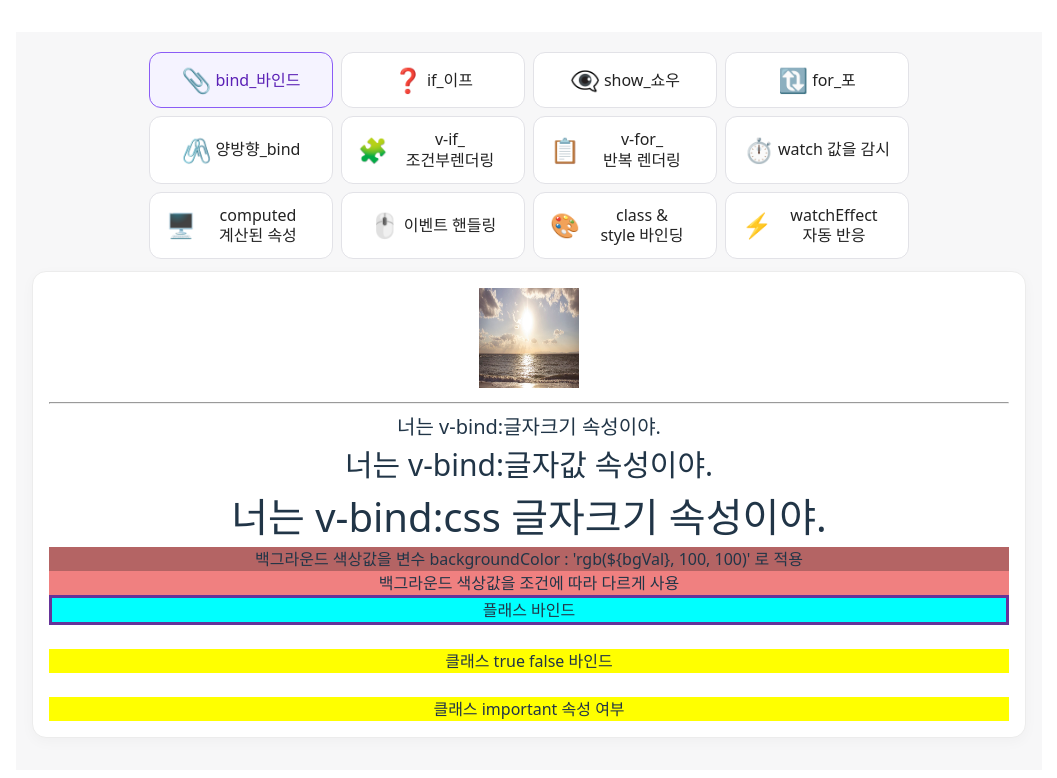
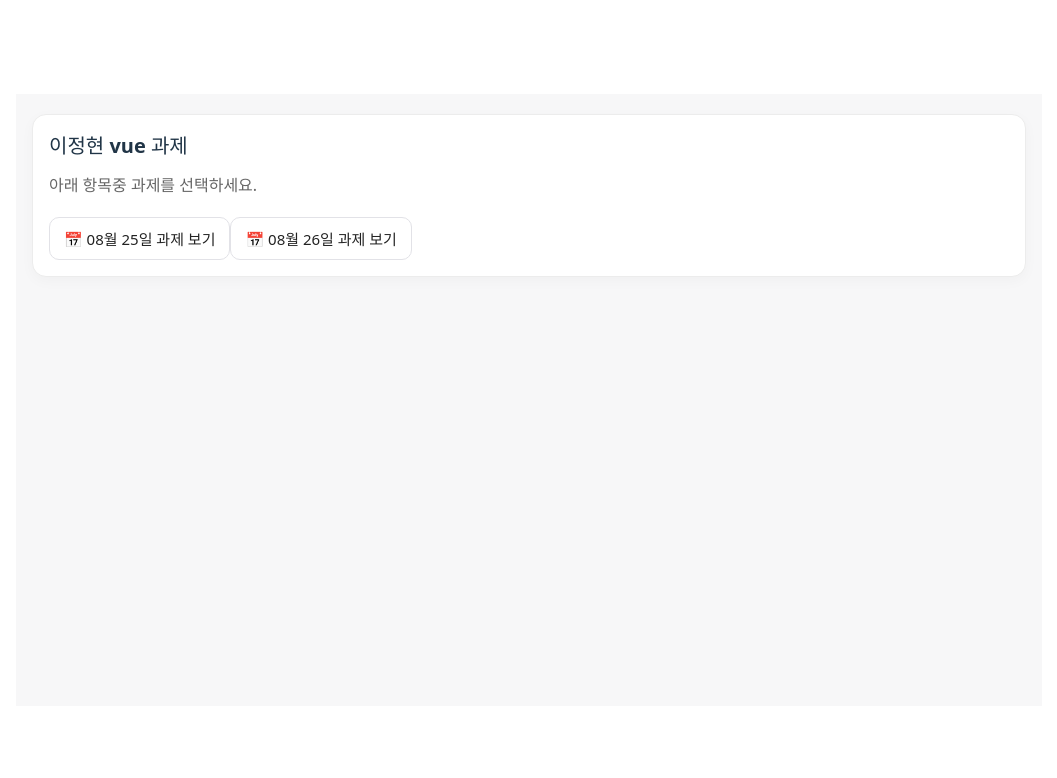
Before and after one commit to dnjsgur32-lang/vue-site, a Vue app: page / in a window 1280 px wide. Shown: the top 778 px of the page, without its empty margins (111-1168 px from the left). Built offline with nearby package versions, Linux system fonts and the light colour scheme.

Commit message:
vue 0826 과제

```diff
--- a/src/App.vue
+++ b/src/App.vue
@@ -1,184 +1,209 @@
 <script setup>
-import { ref } from 'vue';
-import Ex1 from './components/Ex1.vue';
-import Ex2 from './components/Ex2.vue';
-import Ex3 from './components/Ex3.vue';
-import Ex4 from './components/Ex4.vue';
-import Ex5 from './components/Ex5.vue';
-import Ex6 from './components/Ex6.vue';
-import Ex7 from './components/Ex7.vue';
-import Ex8 from './components/Ex8.vue';
-import Ex9 from './components/Ex9.vue';
-import Ex10 from './components/Ex10.vue';
-import Ex11 from './components/Ex11.vue';
-import Ex12 from './components/Ex12.vue';
+import { ref, computed, watch } from 'vue'
+import Ex1 from './components/Ex1.vue'
+import Ex2 from './components/Ex2.vue'
+import Ex3 from './components/Ex3.vue'
+import Ex4 from './components/Ex4.vue'
+import Ex5 from './components/Ex5.vue'
+import Ex6 from './components/Ex6.vue'
+import Ex7 from './components/Ex7.vue'
+import Ex8 from './components/Ex8.vue'
+import Ex9 from './components/Ex9.vue'
+import Ex10 from './components/Ex10.vue'
+import Ex11 from './components/Ex11.vue'
+import Ex12 from './components/Ex12.vue'
+import Ex13 from './components/Ex13.vue'
+import Ex15 from './components/Ex15.vue'
+import Ex16 from './components/Ex16.vue'
+import Ex14 from './components/Ex14.vue'
 
-const pages = { Ex1, Ex2, Ex3, Ex4, Ex5,
-   Ex6, Ex7, Ex8, Ex9, Ex10, Ex11, Ex12 };
-const activeComp = ref('Ex1');
+/* 페이지 세트 */
+const pages1 = { Ex1, Ex2, Ex3, Ex4, Ex5, Ex6, Ex7, Ex8, Ex9, Ex10, Ex11, Ex12 }
+const pages2 = { Ex13, Ex14, Ex15, Ex16 } // 26일: 새 과제들만
+
+/* 단계 & 선택 상태 */
+const step = ref('day')
+const selectedDay = ref(null)   // 날짜 객체 자체를 저장
+const activeComp = ref('Ex1')   // 실제 선택은 openDay에서 보정됨
+
+/* 날짜 목록 */
+const days = ref([
+  { id: '2025-08-25', label: '08월 25일', pages: pages1 },
+  { id: '2025-08-26', label: '08월 26일', pages: pages2 },
+])
+
+/* 계산 값 */
+const currentDay = computed(() => selectedDay.value)
+const currentPages = computed(() => (currentDay.value ? currentDay.value.pages : null))
+
+/* ───────────────── 메뉴 메타 & 동적 가시 메뉴 ───────────────── */
+const allMenus = [
+  { key: 'Ex1',  label: 'bind_바인드',          icon: '📎' },
+  { key: 'Ex2',  label: 'if_이프',              icon: '❓' },
+  { key: 'Ex3',  label: 'show_쇼우',            icon: '👁️‍🗨️' },
+  { key: 'Ex4',  label: 'for_포',               icon: '🔃' },
+  { key: 'Ex5',  label: '양방향_bind',          icon: '🖇️' },
+  { key: 'Ex6',  label: 'v-if_조건부렌더링',    icon: '🧩' },
+  { key: 'Ex7',  label: 'v-for_반복 렌더링',    icon: '📋' },
+  { key: 'Ex8',  label: 'watch 값을 감시',      icon: '⏱️' },
+  { key: 'Ex9',  label: 'computed 계산된 속성', icon: '🖥️' },
+  { key: 'Ex10', label: '이벤트 핸들링',        icon: '🖱️' },
+  { key: 'Ex11', label: 'class & style 바인딩', icon: '🎨' },
+  { key: 'Ex12', label: 'watchEffect 자동 반응', icon: '⚡' },
+  { key: 'Ex13', label: '카운터 & 토글',        icon: '🔢' },
+  { key: 'Ex14', label: 'v-model 간단폼',       icon: '📝' },
+  { key: 'Ex15', label: '로컬 목록 필터',       icon: '🔍' },
+  { key: 'Ex16', label: '탭 전환',              icon: '🗂️' },
+]
+
+// pages 객체의 첫 키를 얻어 초기 선택에 사용
+function firstKeyOf(pages) {
+  const keys = pages ? Object.keys(pages) : []
+  return keys.length ? keys[0] : null
+}
+
+// 현재 날짜 pages에 실제 존재하는 키만 버튼으로 노출
+const visibleMenus = computed(() => {
+  if (!currentPages.value) return []
+  return allMenus.filter(m => currentPages.value[m.key])
+})
+
+/* 화면 전환 */
+const openDay = (day) => {
+  selectedDay.value = day
+  activeComp.value = firstKeyOf(day.pages) || null // 날짜별 첫 컴포넌트 자동 선택
+  step.value = 'menu'
+}
+const backToDay = () => {
+  step.value = 'day'
+  selectedDay.value = null
+}
+
+/* 안전 가드: 렌더 가능한지 확인 */
+const canRenderActive = computed(() => {
+  return !!(currentPages.value && currentPages.value[activeComp.value])
+})
+
+/* 선택 유효성 자동 보정(세트 변경/초기 진입 등) */
+watch([currentPages, activeComp], ([pages, key]) => {
+  if (!pages) {
+    activeComp.value = null
+    return
+  }
+  if (!key || !pages[key]) {
+    activeComp.value = firstKeyOf(pages)
+  }
+})
 </script>
 
 <template>
   <div class="stage">
-    <!-- 미니멀 툴바 -->
+    <!-- 1) 날짜 선택 화면 -->
+    <div v-if="step === 'day'" class="card day-select">
+      <h2 class="title">이정현 vue 과제</h2>
+      <p class="desc">아래 항목중 과제를 선택하세요.</p>
+
+      <div class="day-list" v-if="days && days.length">
+        <button
+          v-for="d in days"
+          :key="d.id"
+          class="day-button"
+          @click="openDay(d)"
+          role="button"
+          :aria-label="`${d.label} 과제 보기`"
+        >
+          📅 {{ d.label }} 과제 보기
+        </button>
+      </div>
+      <p v-else class="desc">표시할 날짜가 없습니다.</p>
+    </div>
+
+    <!-- 2) 메뉴 + 콘텐츠 화면 -->
+    <div v-else class="menu-stage">
+      <!-- 브레드크럼 -->
+      <div class="crumbs">
+        <button class="link" @click="backToDay" aria-label="목록으로">← 목록</button>
+        <span class="sep">/</span>
+        <span class="muted">{{ currentDay && currentDay.label }}</span>
+      </div>
+
+      <!-- 메뉴 버튼들: 현재 날짜 pages 기준으로 동적 생성 -->
       <div class="toolbar" role="tablist" aria-label="과제 전환">
         <button
+          v-for="m in visibleMenus"
+          :key="m.key"
           class="btn"
-  :class="{ active: activeComp==='Ex1' }"
-  @click="activeComp='Ex1'"
+          :class="{ active: activeComp===m.key }"
+          @click="activeComp = m.key"
           role="tab"
-  :aria-selected="activeComp==='Ex1'"
+          :aria-selected="activeComp===m.key"
         >
-  <span class="icon">📎</span>
-  bind_바인드
-</button>
-
-<button
-  class="btn"
-  :class="{ active: activeComp==='Ex2' }"
-  @click="activeComp='Ex2'"
-  role="tab"
-  :aria-selected="activeComp==='Ex2'"
->
-  <span class="icon">❓</span>
-  if_이프
-</button>
-
-<button
-  class="btn"
-  :class="{ active: activeComp==='Ex3' }"
-  @click="activeComp='Ex3'"
-  role="tab"
-  :aria-selected="activeComp==='Ex3'"
->
-  <span class="icon">👁️‍🗨️</span>
-  show_쇼우
-</button>
-
-<button
-  class="btn"
-  :class="{ active: activeComp==='Ex4' }"
-  @click="activeComp='Ex4'"
-  role="tab"
-  :aria-selected="activeComp==='Ex4'"
->
-  <span class="icon">🔃</span>
-  for_포
-</button>
-
-<button
-  class="btn"
-  :class="{ active: activeComp==='Ex5' }"
-  @click="activeComp='Ex5'"
-  role="tab"
-  :aria-selected="activeComp==='Ex5'"
->
-  <span class="icon">🖇️</span>
-  양방향_bind
-</button>
-
-<button
-  class="btn"
-  :class="{ active: activeComp==='Ex6' }"
-  @click="activeComp='Ex6'"
-  role="tab"
-  :aria-selected="activeComp==='Ex6'"
->
-  <span class="icon">🧩</span>
-  v-if_조건부렌더링
-</button>
-
-<button
-  class="btn"
-  :class="{ active: activeComp==='Ex7' }"
-  @click="activeComp='Ex7'"
-  role="tab"
-  :aria-selected="activeComp==='Ex7'"
->
-  <span class="icon">📋</span>
-  v-for_반복 렌더링
-</button>
-
-<button
-  class="btn"
-  :class="{ active: activeComp==='Ex8' }"
-  @click="activeComp='Ex8'"
-  role="tab"
-  :aria-selected="activeComp==='Ex8'"
->
-  <span class="icon">⏱️</span>
-  watch 값을 감시
-</button>
-
-<button
-  class="btn"
-  :class="{ active: activeComp==='Ex9' }"
-  @click="activeComp='Ex9'"
-  role="tab"
-  :aria-selected="activeComp==='Ex9'"
->
-  <span class="icon">🖥️</span>
-  computed 계산된 속성
-</button>
-
-<button
-  class="btn"
-  :class="{ active: activeComp==='Ex10' }"
-  @click="activeComp='Ex10'"
-  role="tab"
-  :aria-selected="activeComp==='Ex10'"
->
-  <span class="icon">🖱️</span>
-  이벤트 핸들링
-</button>
-
-<button
-  class="btn"
-  :class="{ active: activeComp==='Ex11' }"
-  @click="activeComp='Ex11'"
-  role="tab"
-  :aria-selected="activeComp==='Ex11'"
->
-  <span class="icon">🎨</span>
-  class & style 바인딩
-</button>
-
-
-<button
-  class="btn"
-  :class="{ active: activeComp==='Ex12' }"
-  @click="activeComp='Ex12'"
-  role="tab"
-  :aria-selected="activeComp==='Ex12'"
->
-  <span class="icon">⚡</span>
-  watchEffect 자동 반응
+          <span class="icon">{{ m.icon }}</span> {{ m.label }}
         </button>
       </div>
 
-    <!-- 콘텐츠 카드: 은은한 페이드/슬라이드 -->
+      <!-- 콘텐츠 카드 -->
       <Transition name="fade-slide" mode="out-in">
-      <div id="comp_view" class="card" :key="activeComp">
+        <div id="comp_view" class="card" :key="activeComp" role="region" aria-live="polite">
+          <!-- 존재할 때만 KeepAlive 자체를 렌더 -->
+          <template v-if="canRenderActive">
             <KeepAlive>
-          <component :is="pages[activeComp]" />
+              <component :is="currentPages[activeComp]" />
             </KeepAlive>
+          </template>
+          <template v-else>
+            <div class="desc">
+              선택한 컴포넌트를 불러올 수 없어요. (선택 날짜의 pages에 키가 없거나 비어 있음)
+            </div>
+          </template>
         </div>
       </Transition>
+    </div>
   </div>
 </template>
 
 <style scoped>
-/* 무채색 배경 + 넉넉한 여백 */
+/* 배경/레이아웃 */
 .stage {
   min-height: 70vh;
   padding: 20px 16px 32px;
   background: #f7f7f8;
   display: grid;
-  gap: 12px;
+  gap: 16px;
   place-items: start center;
 }
 
-/* 툴바: 심플 버튼 배치 */
+/* 날짜 선택 카드 */
+.day-select {
+  width: min(720px, 92vw);
+  background: #fff;
+  border: 1px solid #ececec;
+  border-radius: 14px;
+  padding: 20px;
+  box-shadow: 0 4px 14px rgba(0,0,0,.03);
+  display: grid;
+  gap: 12px;
+  justify-items: start;
+}
+.title { margin: 0; font-size: 20px; }
+.desc  { margin: 0 0 8px; color:#666; }
+.day-button {
+  appearance:none; border:1px solid #e2e2e7; background:#fff; color:#222;
+  padding:10px 14px; border-radius: 10px; cursor:pointer; font-size:15px;
+}
+.day-button:hover { background:#f3f3f5; }
+
+/* 브레드크럼 */
+.crumbs { width: min(960px, 92vw); display:flex; gap:8px; align-items:center; }
+.crumbs .link {
+  appearance:none; background:none; border:none; color:#4f46e5; cursor:pointer;
+  padding:4px 0;
+}
+.crumbs .link:hover { text-decoration: underline; }
+.crumbs .sep { color:#aaa; }
+.crumbs .muted { color:#666; }
+
+/* 메뉴 툴바 */
 .toolbar {
   display: grid;
   grid-template-columns: repeat(4, minmax(0, 1fr));
@@ -188,47 +213,21 @@ const activeComp = ref('Ex1');
   margin: 0 auto;
 }
 
-/* 버튼: 선명하지 않은 테두리 + 라운드 + 적당한 패딩 */
+/* 버튼 공통 */
 .btn {
-  display: flex;
-  align-items: center;
-  justify-content: center;
-  gap: 4px;                      /* 이모지-텍스트 간격 */
-
-  min-height: 56px;              /* 높이 통일 (원하면 60~64로 증가) */
-  padding: 12px 16px;
-  text-align: center;
-
-  /* 한글 줄바꿈 보기 좋게 */
-  word-break: keep-all;          /* 단어(조사) 중간에 안 끊기게 */
-  text-wrap: balance;            /* 줄 길이 균형(지원 브라우저에서) */
-  line-height: 1.3;
-
-  appearance: none;
-  border: 1px solid #e2e2e7;
-  background: #fff;
-  color: #222;
-  border-radius: 12px;
-  font-size: 16px;
-  cursor: pointer;
+  display:flex; align-items:center; justify-content:center; gap:4px;
+  min-height:56px; padding:12px 16px;
+  text-align:center; word-break:keep-all; text-wrap:balance; line-height:1.3;
+  appearance:none; border:1px solid #e2e2e7; background:#fff; color:#222;
+  border-radius:12px; font-size:16px; cursor:pointer;
   transition: background .15s ease, border-color .15s ease, transform .08s ease;
 }
+.btn:hover { background:#f3f3f5; }
+.btn:active { transform: translateY(1px); }
+.btn.active { border-color:#8b5cf6; background:#f5f3ff; color:#5b21b6; }
+.btn:focus-visible { outline:3px solid rgba(139,92,246,.35); outline-offset:2px; }
 
-.btn:hover { background: #f3f3f5; }
-.btn:active { transform: translateY(1px); }
-.btn.active {
-  border-color: #8b5cf6;
-  background: #f5f3ff;
-  color: #5b21b6;
-}
-
-/* 키보드 접근성 */
-.btn:focus-visible {
-  outline: 3px solid rgba(139,92,246,.35);
-  outline-offset: 2px;
-}
-
-/* 내용 카드: 아주 옅은 그림자 + 라운드 + 보더 */
+/* 카드 공통 */
 .card {
   width: min(960px, 92vw);
   background: #fff;
@@ -238,42 +237,18 @@ const activeComp = ref('Ex1');
   box-shadow: 0 4px 14px rgba(0,0,0,.03);
 }
 
-/* 전환: 은은한 페이드 + 약한 슬라이드 */
-.fade-slide-enter-active,
-.fade-slide-leave-active {
+/* 전환 */
+.fade-slide-enter-active, .fade-slide-leave-active {
   transition: opacity .18s ease, transform .18s ease, filter .18s ease;
 }
-.fade-slide-enter-from {
-  opacity: 0;
-  transform: translateY(6px);
-  filter: saturate(.95);
-}
-.fade-slide-leave-to {
-  opacity: 0;
-  transform: translateY(-4px);
-  filter: blur(.5px);
-}
+.fade-slide-enter-from { opacity: 0; transform: translateY(6px); filter: saturate(.95); }
+.fade-slide-leave-to   { opacity: 0; transform: translateY(-4px); filter: blur(.5px); }
 
-.icon {
-  font-size: 24px;
-  line-height: 1;
-}
+.icon { font-size: 24px; line-height: 1; }
 
-/* 사용자 환경설정: 모션 최소화 시 전환 제거 */
-@media (prefers-reduced-motion: reduce) {
-  .fade-slide-enter-active,
-  .fade-slide-leave-active { transition: none; }
-}
-
-@media (prefers-reduced-motion: reduce) {
-  .fade-slide-enter-active,
-  .fade-slide-leave-active { transition: none;}
-}
-
-/* 반응형 여백 */
+/* 반응형 */
 @media (max-width: 640px) {
   .stage { padding: 16px 12px 24px; }
-  .btn { flex: 1 0 calc(50% - 8px);
-  }
+  .toolbar { grid-template-columns: repeat(2, minmax(0,1fr)); }
 }
 </style>
--- /dev/null
+++ b/src/components/Ex13.vue
@@ -0,0 +1,39 @@
+<template>
+  <section class="box">
+    <h3>Ex13: 카운터 & 토글</h3>
+
+    <p class="num">현재 값: <strong>{{ count }}</strong></p>
+
+    <div class="row">
+      <button @click="count++">+1</button>
+      <button @click="count--">-1</button>
+      <button @click="reset">리셋</button>
+    </div>
+
+    <div class="row">
+      <button @click="showTip = !showTip">힌트 토글</button>
+    </div>
+
+    <p v-show="showTip" class="tip">v-show는 DOM을 유지하고, 보이기만 숨겨요.</p>
+  </section>
+</template>
+
+<script setup>
+import { ref } from 'vue'
+
+const count = ref(0)
+const showTip = ref(false)
+
+function reset() {
+  count.value = 0
+}
+</script>
+
+<style scoped>
+.box { display: grid; gap: 10px; }
+.row { display: flex; gap: 8px; flex-wrap: wrap; }
+.num { margin: 0; }
+button { padding: 8px 12px; border: 1px solid #ddd; border-radius: 8px; background: #fff; cursor: pointer; }
+button:hover { background: #f7f7f7; }
+.tip { color: #555; font-size: 14px; }
+</style>
--- /dev/null
+++ b/src/components/Ex14.vue
@@ -0,0 +1,53 @@
+<template>
+  <section class="box">
+    <h3>Ex14: 간단 폼</h3>
+
+    <form @submit.prevent="handleSubmit" class="form">
+      <label>
+        이름
+        <input v-model="name" type="text" placeholder="2글자 이상" />
+      </label>
+
+      <label>
+        나이
+        <input v-model.number="age" type="number" min="0" placeholder="숫자" />
+      </label>
+
+      <button type="submit" :disabled="!canSubmit">제출</button>
+    </form>
+
+    <p v-if="!name || name.length < 2" class="warn">이름은 2글자 이상 입력해 주세요.</p>
+    <p v-if="age === '' || age === null || age === undefined" class="warn">나이를 입력해 주세요.</p>
+
+    <p v-if="message" class="ok">{{ message }}</p>
+  </section>
+</template>
+
+<script setup>
+import { ref, computed } from 'vue'
+
+const name = ref('')
+const age = ref('')
+const message = ref('')
+
+const canSubmit = computed(() => {
+  const nameOk = name.value && name.value.length >= 2
+  const ageOk = age.value !== '' && age.value !== null && age.value !== undefined
+  return nameOk && ageOk
+})
+
+function handleSubmit() {
+  if (!canSubmit.value) return
+  message.value = `${name.value} (${age.value}세) 제출 완료!`
+}
+</script>
+
+<style scoped>
+.box { display: grid; gap: 10px; }
+.form { display: grid; gap: 8px; max-width: 320px; }
+input { width: 100%; padding: 8px; border: 1px solid #ddd; border-radius: 8px; }
+button { padding: 8px 12px; border: 1px solid #ddd; border-radius: 8px; background: #fff; cursor: pointer; }
+button[disabled] { opacity: .6; cursor: not-allowed; }
+.warn { color: #c2410c; font-size: 13px; margin: 0; }
+.ok { color: #0f766e; }
+</style>
--- /dev/null
+++ b/src/components/Ex15.vue
@@ -0,0 +1,44 @@
+<template>
+  <section class="box">
+    <h3>Ex15: 로컬 목록 필터</h3>
+
+    <input
+      v-model="q"
+      type="text"
+      placeholder="과일 검색 (예: ap, an)"
+      class="input"
+    />
+
+    <p class="info">총 {{ items.length }}개 / 필터 {{ filtered.length }}개</p>
+
+    <ul class="list">
+      <li v-for="f in filtered" :key="f">{{ f }}</li>
+    </ul>
+
+    <p v-if="filtered.length === 0" class="warn">결과가 없습니다.</p>
+  </section>
+</template>
+
+<script setup>
+import { ref, computed } from 'vue'
+
+const items = ref([
+  'Apple','Banana','Cherry','Grape','Orange','Peach','Pear','Plum','Mango'
+])
+
+const q = ref('')
+
+const filtered = computed(() => {
+  const s = q.value.trim().toLowerCase()
+  if (!s) return items.value
+  return items.value.filter(v => v.toLowerCase().includes(s))
+})
+</script>
+
+<style scoped>
+.box { display: grid; gap: 10px; }
+.input { max-width: 280px; padding: 8px; border: 1px solid #ddd; border-radius: 8px; }
+.list { margin: 0; padding-left: 18px; }
+.warn { color: #c2410c; font-size: 13px; }
+.info { color: #555; font-size: 13px; margin: 0; }
+</style>
--- /dev/null
+++ b/src/components/Ex16.vue
@@ -0,0 +1,49 @@
+<template>
+  <section class="box">
+    <h3>Ex16: 간단 탭</h3>
+
+    <div class="tabs">
+      <button
+        v-for="t in tabs"
+        :key="t.key"
+        :class="['tab', { active: active === t.key }]"
+        @click="active = t.key"
+      >
+        {{ t.label }}
+      </button>
+    </div>
+
+    <div class="panel" v-if="active === 'intro'">
+      <p>안녕하세요! 이것은 소개 탭입니다.</p>
+    </div>
+    <div class="panel" v-else-if="active === 'faq'">
+      <p>자주 묻는 질문을 간단히 보여주는 영역입니다.</p>
+    </div>
+    <div class="panel" v-else>
+      <p>연락처: contact@example.com</p>
+    </div>
+  </section>
+</template>
+
+<script setup>
+import { ref } from 'vue'
+
+const tabs = [
+  { key: 'intro', label: '소개' },
+  { key: 'faq', label: 'FAQ' },
+  { key: 'contact', label: '연락처' }
+]
+
+const active = ref('intro')
+</script>
+
+<style scoped>
+.box { display: grid; gap: 12px; }
+.tabs { display: flex; gap: 8px; flex-wrap: wrap; }
+.tab {
+  padding: 8px 12px; border: 1px solid #ddd; border-radius: 999px;
+  background: #fff; cursor: pointer;
+}
+.tab.active { background: #eef2ff; border-color: #c7d2fe; }
+.panel { padding: 10px; border: 1px solid #eee; border-radius: 8px; background: #fff; }
+</style>
```
Lines whose indentation alone changed are shown as unchanged.
